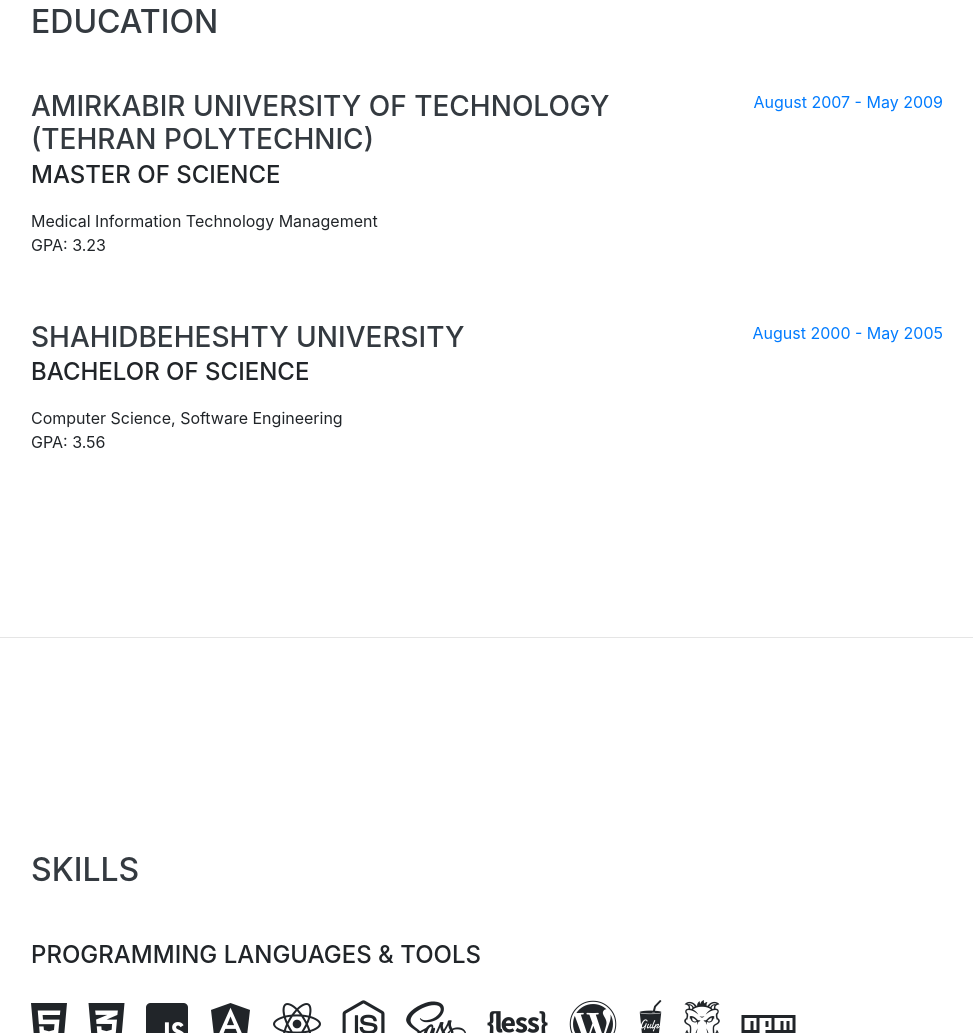
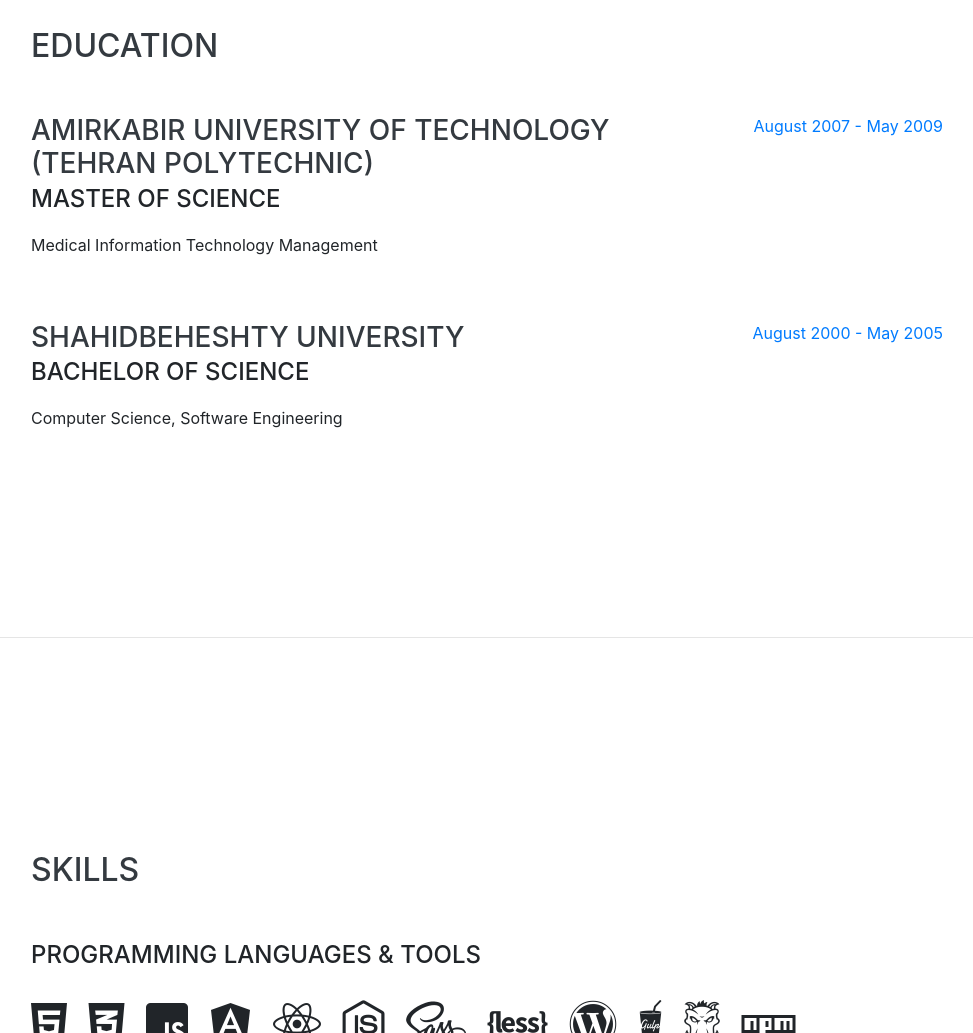
Before and after one commit to imanehjabari/imanehjabari.github.io, a website with bundled scripts: page index.html in a window 1280 px wide. Shown: the part 3543-4576 px from the top of the page, without its empty margins (289-1262 px from the left). Built offline with nearby package versions, Linux system fonts and the light colour scheme; a web font is replaced by a local one.

Commit message:
Update index.html

```diff
--- a/index.html
+++ b/index.html
@@ -230,7 +230,7 @@
             <h3 class="mb-0">AMIRKABIR UNIVERSITY OF TECHNOLOGY (Tehran Polytechnic)</h3>
             <div class="subheading mb-3">Master of Science</div>
             <div>Medical Information Technology Management</div>
-            <p>GPA: 3.23</p>
+            <p></p>
           </div>
           <div class="resume-date text-md-right">
             <span class="text-primary">August 2007 - May 2009</span>
@@ -242,7 +242,7 @@
             <h3 class="mb-0">SHAHIDBEHESHTY UNIVERSITY</h3>
             <div class="subheading mb-3">Bachelor of Science</div>
             <div>Computer Science, Software Engineering</div>
-            <p>GPA: 3.56</p>
+            <p></p>
           </div>
           <div class="resume-date text-md-right">
             <span class="text-primary">August 2000 - May 2005</span>
```
